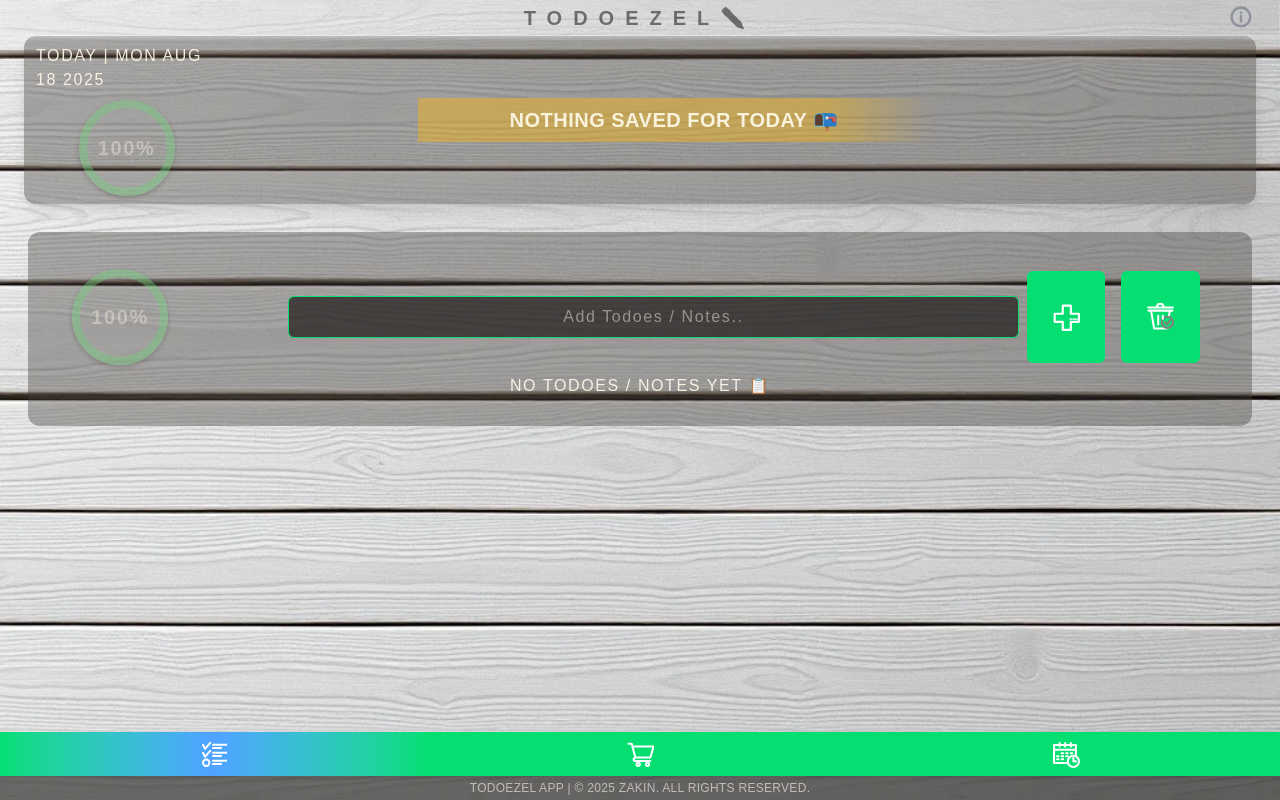
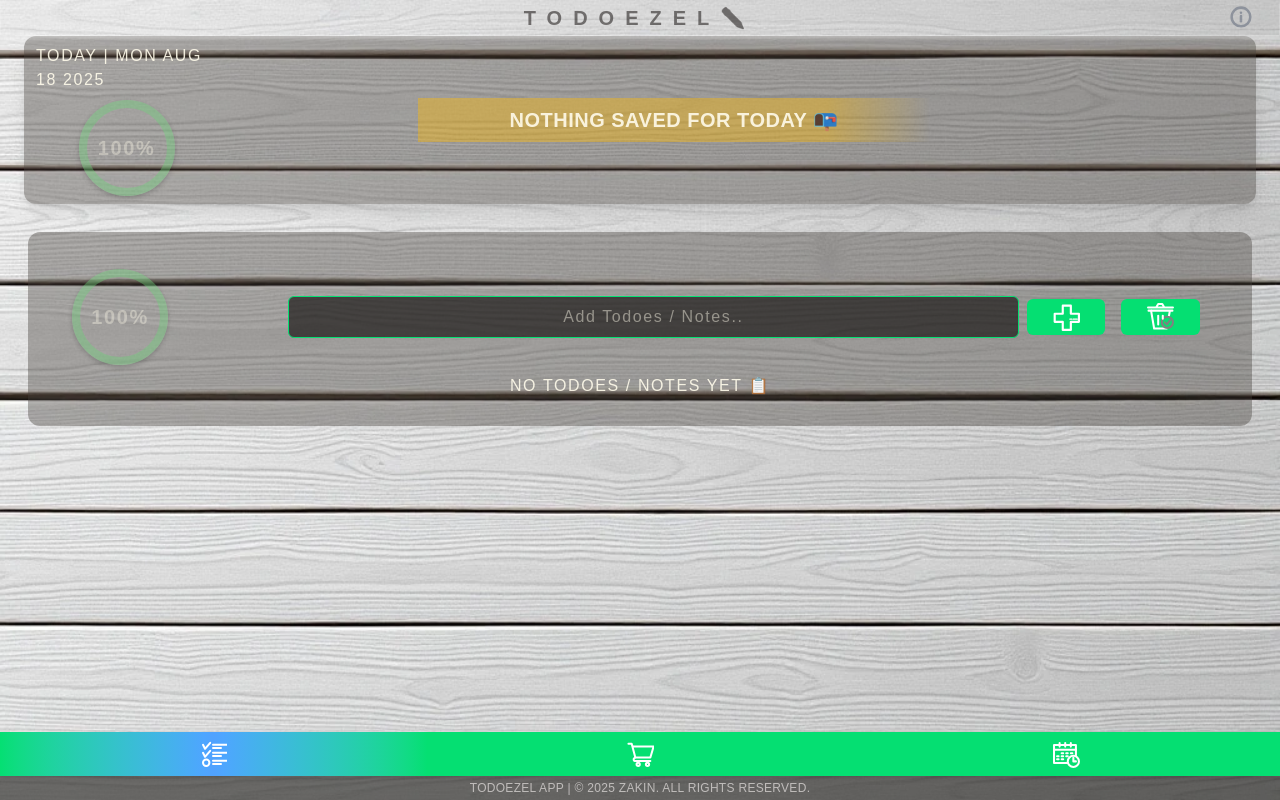
Before and after one commit to liascope/todoezel-react, a Next.js app: page / in a window 1280 px wide. Built offline with nearby package versions, Linux system fonts and the light colour scheme; a web font is replaced by a local one.

Commit message:
Button height correction

```diff
--- a/app/_components/Button.js
+++ b/app/_components/Button.js
@@ -4,7 +4,7 @@ export default function Button({ children, onClick, disabledOnDefault = false, t
     <button
       onClick={onClick}
       disabled={disabledOnDefault}
-      className={` bg-green-400 hover:bg-blue-400 py-1 transition-colors duration-300 ease-in-out rounded-md flex justify-center items-center sm:py-8 w-28
+      className={` bg-green-400 hover:bg-blue-400 py-1 transition-colors duration-300 ease-in-out rounded-md flex justify-center items-center sm:py-1 w-28
  cursor-pointer mx-1 sm:mx-2 disabled:bg-stone-700/50disabled:cursor-not-allowed ${textSize}`}
     >
       {children}
```
